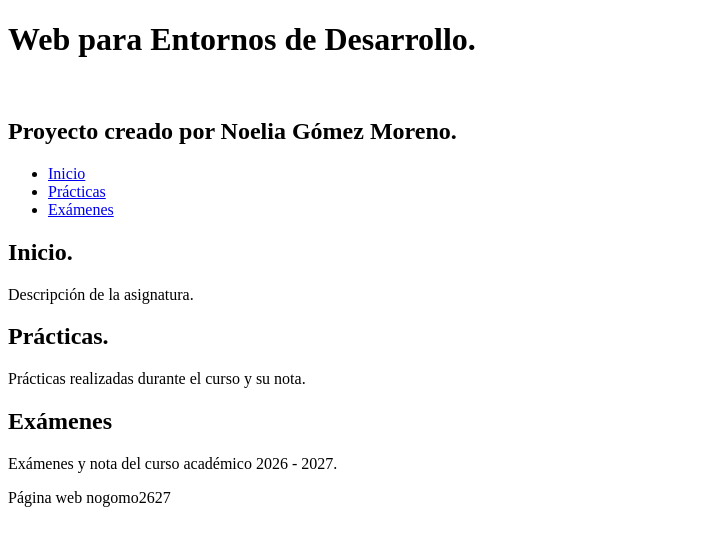
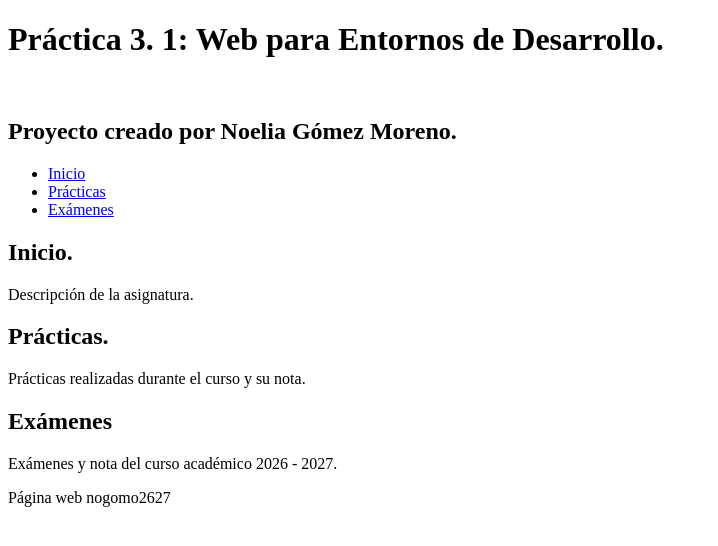
Before and after one commit to NoGoMo2627/Proyecto-Web-nogomo2627, a plain HTML site: page index.html in a window 1280 px wide. Shown: the whole page, without its empty margins (0-718 px from the left). Drawn offline with Linux system fonts and the light colour scheme.

Commit message:
Nueva rama de título2, cambiando titulo

```diff
--- a/index.html
+++ b/index.html
@@ -6,7 +6,7 @@
     </head>
 
     <body>
-        <h1>Web para Entornos de Desarrollo.</h1>
+        <h1>Práctica 3. 1: Web para Entornos de Desarrollo.</h1>
         <br>
         <h2>Proyecto creado por Noelia Gómez Moreno.</h2>
 
```
